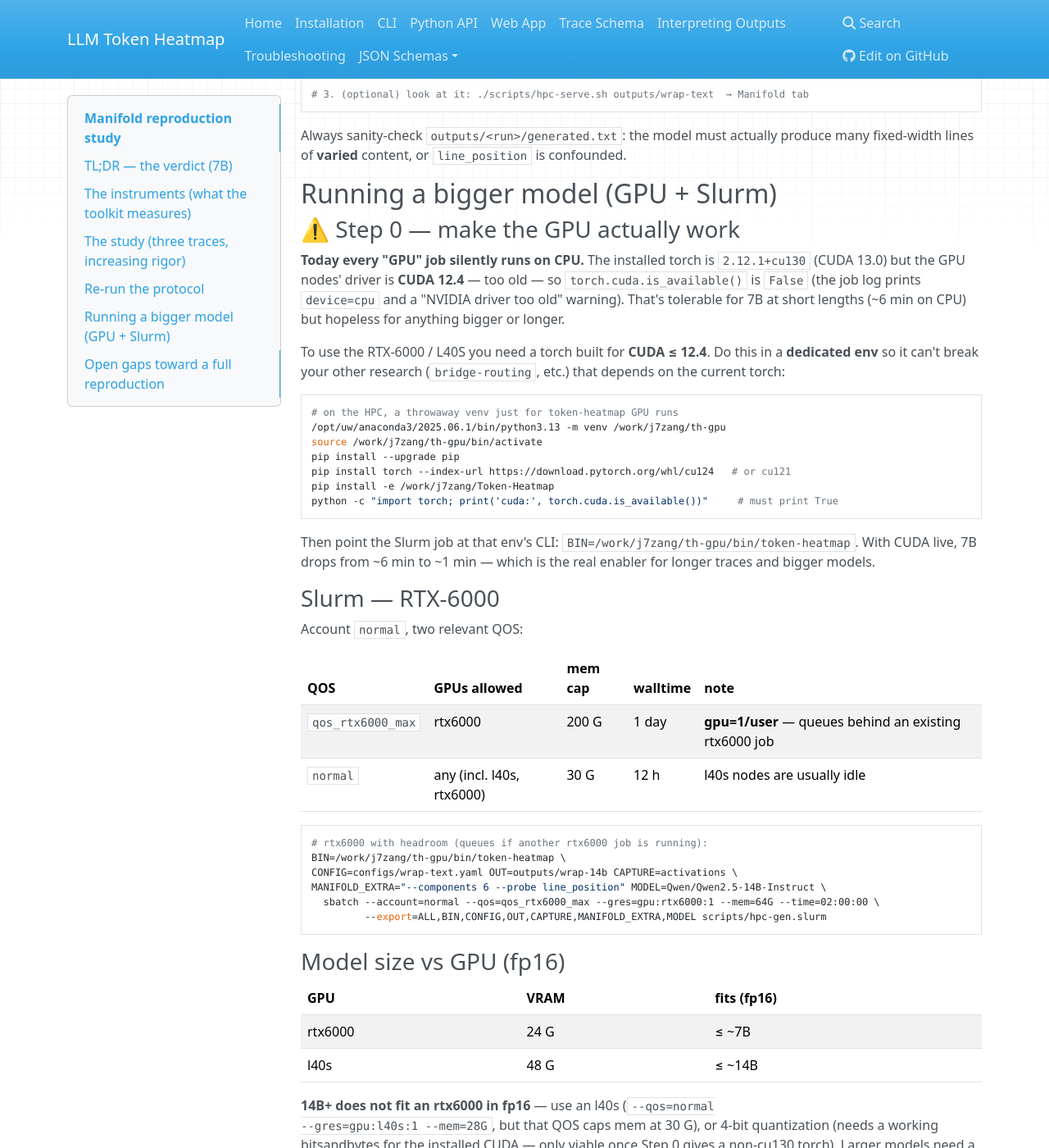
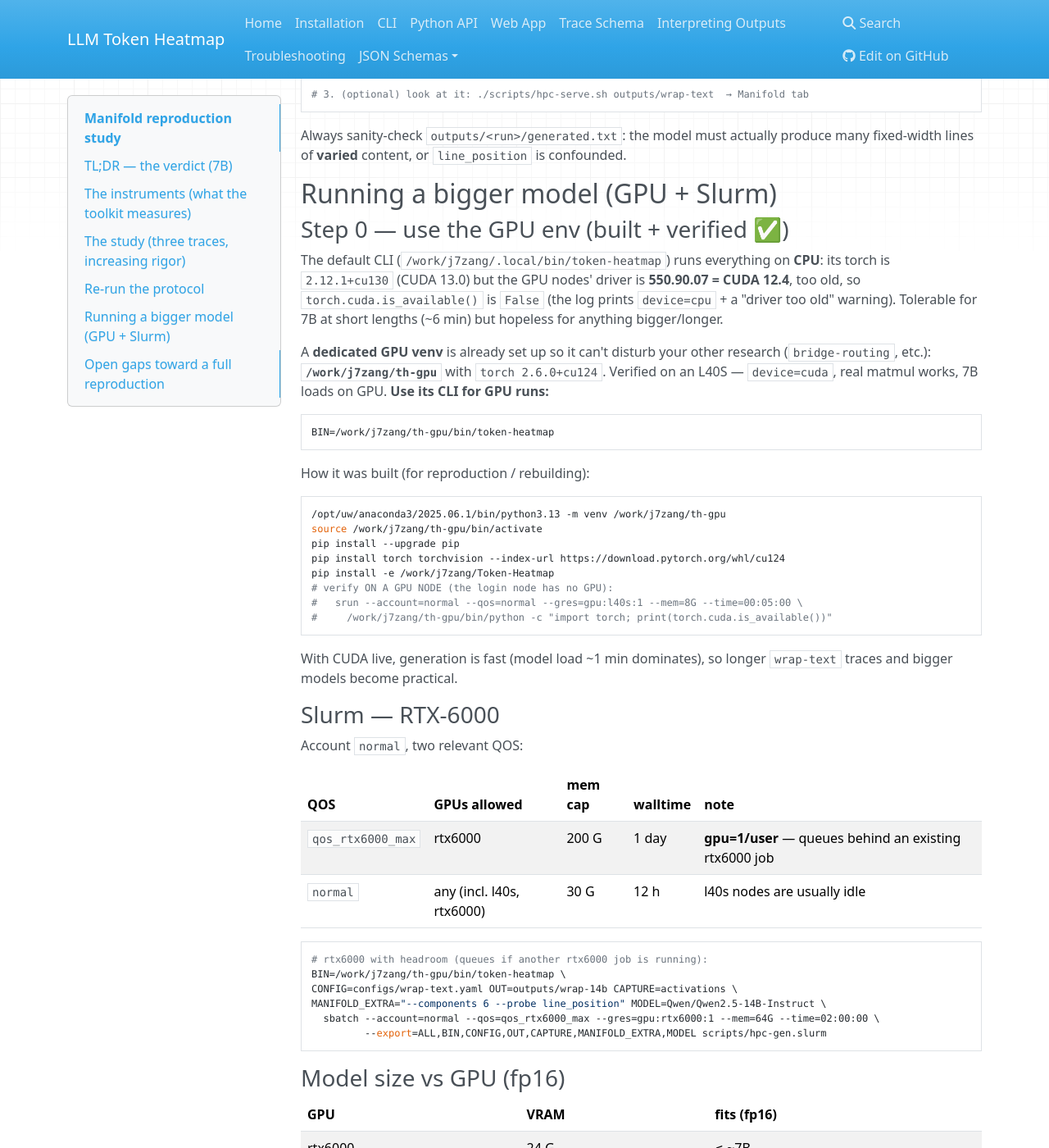
Before and after one commit to zangjiucheng/Token-Heatmap, an MkDocs documentation site: the page built from docs/manifold-reproduction.md, in a window 1280 px wide and 1400 px high, scrolled down 1734 px. Shown: the whole window at 82% size. Built offline with MkDocs 1.6.1, drawn with Linux system fonts in a browser that asks for light colours; nearby versions of some CDN libraries.

Commit message:
docs: GPU env built + verified (th-gpu venv, torch cu124, L40S device=cuda)
Co-Authored-By: Claude Opus 4.8 <noreply@anthropic.com>

````diff
--- a/docs/manifold-reproduction.md
+++ b/docs/manifold-reproduction.md
@@ -74,31 +74,38 @@ confounded.
 
 ## Running a bigger model (GPU + Slurm)
 
-### ⚠️ Step 0 — make the GPU actually work
+### Step 0 — use the GPU env (built + verified ✅)
 
-**Today every "GPU" job silently runs on CPU.** The installed torch is
-`2.12.1+cu130` (CUDA 13.0) but the GPU nodes' driver is **CUDA 12.4** — too old —
-so `torch.cuda.is_available()` is `False` (the job log prints `device=cpu` and a
-"NVIDIA driver too old" warning). That's tolerable for 7B at short lengths
-(~6 min on CPU) but hopeless for anything bigger or longer.
+The default CLI (`/work/j7zang/.local/bin/token-heatmap`) runs everything on
+**CPU**: its torch is `2.12.1+cu130` (CUDA 13.0) but the GPU nodes' driver is
+**550.90.07 = CUDA 12.4**, too old, so `torch.cuda.is_available()` is `False`
+(the log prints `device=cpu` + a "driver too old" warning). Tolerable for 7B at
+short lengths (~6 min) but hopeless for anything bigger/longer.
 
-To use the RTX‑6000 / L40S you need a torch built for **CUDA ≤ 12.4**. Do this in
-a **dedicated env** so it can't break your other research (`bridge-routing`,
-etc.) that depends on the current torch:
+A **dedicated GPU venv** is already set up so it can't disturb your other
+research (`bridge-routing`, etc.): **`/work/j7zang/th-gpu`** with
+`torch 2.6.0+cu124`. Verified on an L40S — `device=cuda`, real matmul works,
+7B loads on GPU. **Use its CLI for GPU runs:**
 
 ```bash
-# on the HPC, a throwaway venv just for token-heatmap GPU runs
+BIN=/work/j7zang/th-gpu/bin/token-heatmap
+```
+
+How it was built (for reproduction / rebuilding):
+
+```bash
 /opt/uw/anaconda3/2025.06.1/bin/python3.13 -m venv /work/j7zang/th-gpu
 source /work/j7zang/th-gpu/bin/activate
 pip install --upgrade pip
-pip install torch --index-url https://download.pytorch.org/whl/cu124   # or cu121
+pip install torch torchvision --index-url https://download.pytorch.org/whl/cu124
 pip install -e /work/j7zang/Token-Heatmap
-python -c "import torch; print('cuda:', torch.cuda.is_available())"     # must print True
+# verify ON A GPU NODE (the login node has no GPU):
+#   srun --account=normal --qos=normal --gres=gpu:l40s:1 --mem=8G --time=00:05:00 \
+#     /work/j7zang/th-gpu/bin/python -c "import torch; print(torch.cuda.is_available())"
 ```
 
-Then point the Slurm job at that env's CLI:
-`BIN=/work/j7zang/th-gpu/bin/token-heatmap`. With CUDA live, 7B drops from
-~6 min to ~1 min — which is the real enabler for longer traces and bigger models.
+With CUDA live, generation is fast (model load ~1 min dominates), so longer
+`wrap-text` traces and bigger models become practical.
 
 ### Slurm — RTX‑6000
 
````
